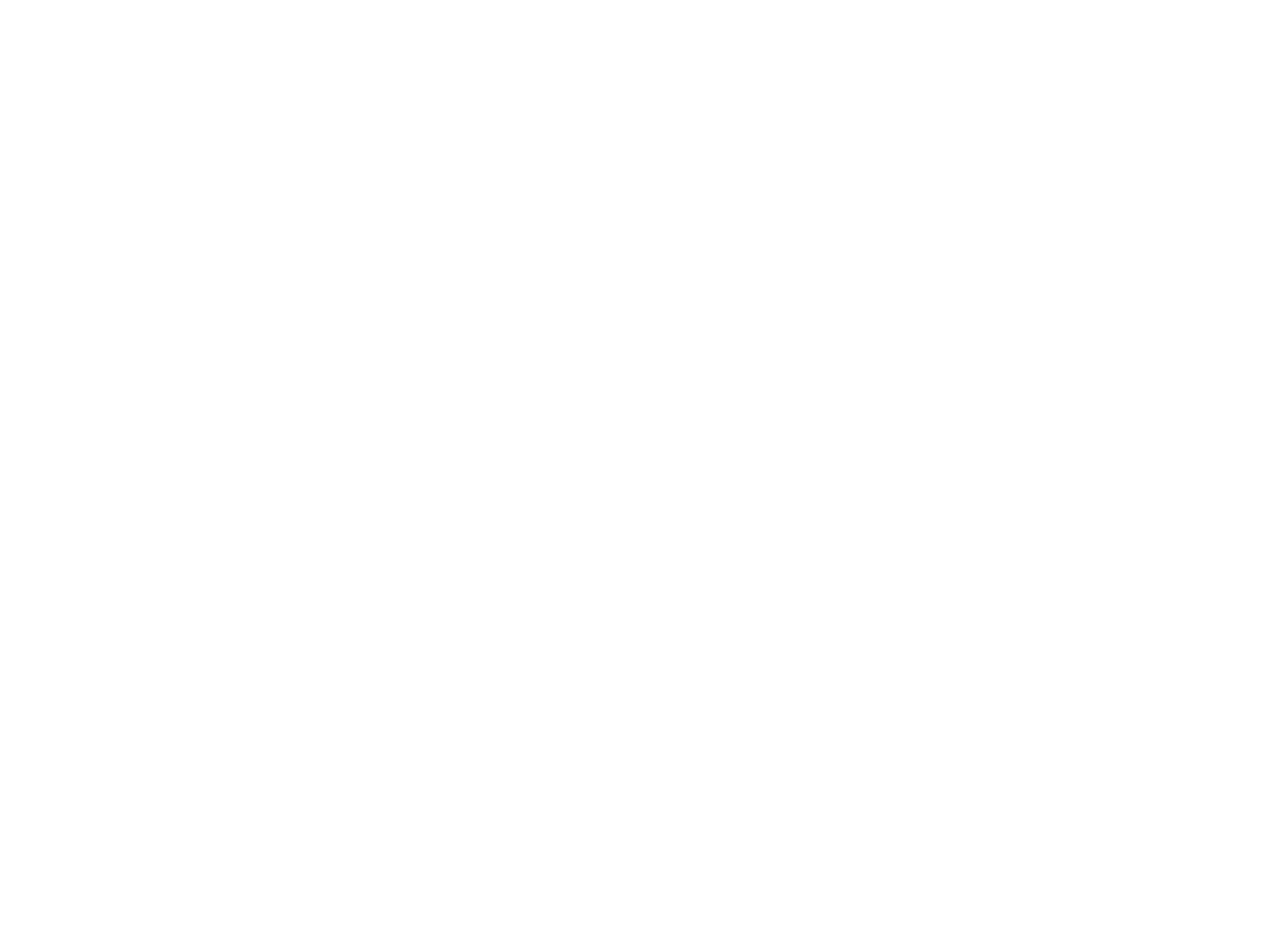
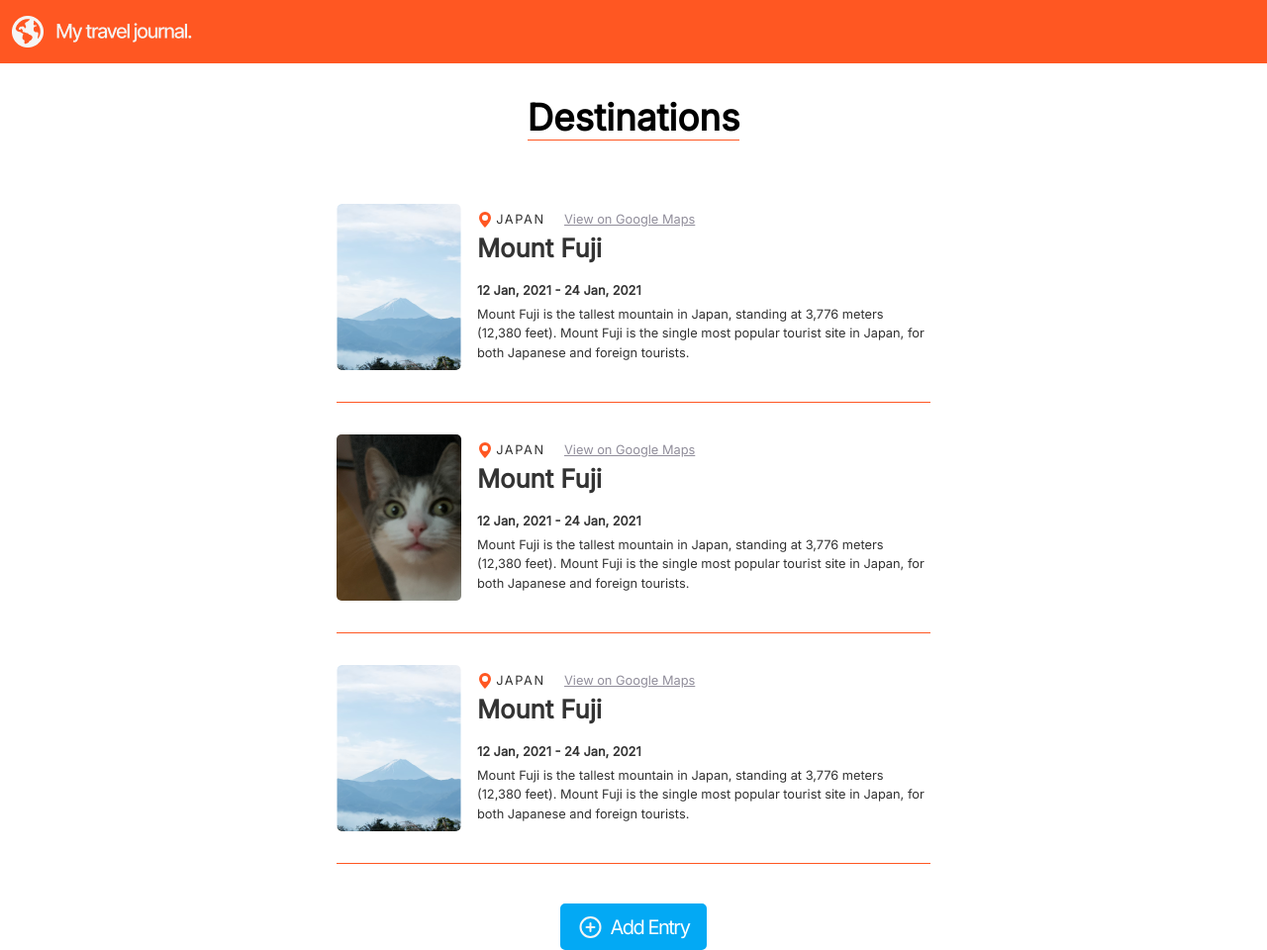
Before and after one commit to ThordurTh/OLA3-travel_destinations, a plain HTML site: page index.html in a window 1280 px wide. Shown: the whole page at 99% size. Before the commit the page ends 800 px from the top, so only its background shows below. Drawn offline with Linux system fonts and the light colour scheme.

Commit message:
index styling done

```diff
--- a/index.html
+++ b/index.html
@@ -5,11 +5,93 @@
     <meta charset="UTF-8">
     <meta name="viewport" content="width=device-width, initial-scale=1.0">
     <link rel="stylesheet" href="style.css">
-    <title>New Destinations</title>
+    <title>Travel Destinations</title>
 </head>
 
 <body>
-
+    <header>
+        <a href="#">
+            <img src="assets/logo.png" alt="logo" />
+        </a>
+    </header>
+    <main>
+        <section>
+            <h1>Destinations</h1>
+            <article>
+                <img src="assets/img1.png" alt="mount fuji">
+                <div class="info">
+                    <span class="location">
+                        <svg xmlns="http://www.w3.org/2000/svg" width="16" height="16" fill="currentColor"
+                            class="bi bi-geo-alt-fill" viewBox="0 0 16 16">
+                            <path
+                                d="M8 16s6-5.686 6-10A6 6 0 0 0 2 6c0 4.314 6 10 6 10zm0-7a3 3 0 1 1 0-6 3 3 0 0 1 0 6z" />
+                        </svg>
+                        Japan
+                        <a href="#">View on Google Maps</a>
+                    </span>
+                    <h2>Mount Fuji</h2>
+                    <span class="date">12 Jan, 2021 - 24 Jan, 2021</span>
+                    <p>Mount Fuji is the tallest mountain in Japan, standing at 3,776 meters (12,380 feet). Mount Fuji
+                        is
+                        the single most popular tourist site in Japan, for both Japanese and foreign tourists.
+                    </p>
+                </div>
+            </article>
+            <article>
+                <img src="assets/img2.png" alt="mount fuji">
+                <div class="info">
+                    <span class="location">
+                        <svg xmlns="http://www.w3.org/2000/svg" width="16" height="16" fill="currentColor"
+                            class="bi bi-geo-alt-fill" viewBox="0 0 16 16">
+                            <path
+                                d="M8 16s6-5.686 6-10A6 6 0 0 0 2 6c0 4.314 6 10 6 10zm0-7a3 3 0 1 1 0-6 3 3 0 0 1 0 6z" />
+                        </svg>
+                        Japan
+                        <a href="#">View on Google Maps</a>
+                    </span>
+                    <h2>Mount Fuji</h2>
+                    <span class="date">12 Jan, 2021 - 24 Jan, 2021</span>
+                    <p>Mount Fuji is the tallest mountain in Japan, standing at 3,776 meters (12,380 feet). Mount Fuji
+                        is
+                        the single most popular tourist site in Japan, for both Japanese and foreign tourists.
+                    </p>
+                </div>
+            </article>
+            <article>
+                <img src="assets/img1.png" alt="mount fuji">
+                <div class="info">
+                    <span class="location">
+                        <svg xmlns="http://www.w3.org/2000/svg" width="16" height="16" fill="currentColor"
+                            class="bi bi-geo-alt-fill" viewBox="0 0 16 16">
+                            <path
+                                d="M8 16s6-5.686 6-10A6 6 0 0 0 2 6c0 4.314 6 10 6 10zm0-7a3 3 0 1 1 0-6 3 3 0 0 1 0 6z" />
+                        </svg>
+                        Japan
+                        <a href="#">View on Google Maps</a>
+                    </span>
+                    <h2>Mount Fuji</h2>
+                    <span class="date">12 Jan, 2021 - 24 Jan, 2021</span>
+                    <p>Mount Fuji is the tallest mountain in Japan, standing at 3,776 meters (12,380 feet). Mount Fuji
+                        is
+                        the single most popular tourist site in Japan, for both Japanese and foreign tourists.
+                    </p>
+                </div>
+            </article>
+            <a class="new_destination" href="/new_destination.html"><svg width="25" height="24" viewBox="0 0 25 24"
+                    fill="none" xmlns="http://www.w3.org/2000/svg">
+                    <g id="plus-circle">
+                        <path id="Vector"
+                            d="M12.5 22C18.0228 22 22.5 17.5228 22.5 12C22.5 6.47715 18.0228 2 12.5 2C6.97715 2 2.5 6.47715 2.5 12C2.5 17.5228 6.97715 22 12.5 22Z"
+                            stroke="#F5F5F5" stroke-width="2" stroke-linecap="round" stroke-linejoin="round" />
+                        <path id="Vector_2" d="M12.5 8V16" stroke="#F5F5F5" stroke-width="2" stroke-linecap="round"
+                            stroke-linejoin="round" />
+                        <path id="Vector_3" d="M8.5 12H16.5" stroke="#F5F5F5" stroke-width="2" stroke-linecap="round"
+                            stroke-linejoin="round" />
+                    </g>
+                </svg>
+                Add Entry</a>
+        </section>
+    </main>
     <script src="script.js"></script>
 </body>
 
--- a/style.css
+++ b/style.css
@@ -0,0 +1,133 @@
+@import url("https://fonts.googleapis.com/css2?family=Inter&display=swap");
+
+:root {
+  --orange: #ff5722;
+  --link: #918e9b;
+  --body: #333333;
+  --button: #03a9f4;
+  --buttonHover: #48c5ff;
+}
+
+/* reset */
+* {
+  margin: 0;
+  padding: 0;
+  box-sizing: border-box;
+  font-family: "Inter", sans-serif;
+}
+
+/* Header */
+header {
+  background-color: var(--orange);
+  height: 64px;
+  a {
+    img {
+      max-width: 100%;
+      width: 290px;
+    }
+  }
+}
+
+/* Main */
+main {
+  max-width: 600px;
+  margin: 0 auto;
+  margin-top: 2rem;
+  color: var(--body);
+}
+
+section {
+  display: flex;
+  justify-content: center;
+  align-items: center;
+  flex-direction: column;
+}
+
+h1 {
+  color: #000;
+  border-bottom: 1px solid var(--orange);
+  margin-bottom: 2rem;
+  display: inline-block;
+  font-size: 2.3rem;
+}
+
+article {
+  display: flex;
+  flex-direction: row;
+  border-bottom: 1px solid var(--orange);
+  padding: 2rem 0;
+  gap: 1rem;
+  img {
+    height: 168px;
+    width: 126px;
+    border-radius: 5px;
+    object-fit: cover;
+  }
+  .info {
+    align-self: center;
+    .location {
+      display: flex;
+      text-transform: uppercase;
+      font-size: 0.8rem;
+      letter-spacing: 0.1rem;
+      gap: 0.2rem;
+      svg {
+        color: var(--orange);
+      }
+      a {
+        letter-spacing: initial;
+        text-transform: none;
+        margin-left: 1rem;
+        color: var(--link);
+      }
+    }
+    h2 {
+      font-style: bold;
+      margin-top: 0.3rem;
+      margin-bottom: 1rem;
+      font-size: 1.6rem;
+    }
+    .date {
+      font-weight: bolder;
+      font-size: 0.8rem;
+    }
+    p {
+      font-size: 0.8rem;
+      margin-top: 0.4rem;
+      line-height: 150%;
+    }
+  }
+}
+
+.new_destination {
+  background-color: var(--button);
+  color: white;
+  /* height: 48px; */
+  padding: 0.6rem 1rem;
+  border-radius: 5px;
+  text-decoration: none;
+  display: flex;
+  align-items: center;
+  gap: 0.5rem;
+  font-size: 20px;
+  letter-spacing: -1.5px;
+  margin-top: 40px;
+  border: 2px solid var(--button);
+  transition: all 0.3s;
+}
+
+.new_destination:hover {
+  background-color: var(--buttonHover);
+  border-color: var(--buttonHover);
+}
+
+.new_destination:active {
+  background-color: white;
+  color: var(--button);
+  border-color: var(--button);
+  transition: all 0s;
+}
+.new_destination:active path {
+  stroke: var(--button);
+  transition: all 0s;
+}
```
Also changed, not shown: new_destination.html (renamed from destinations.html, +4 -2 lines), assets/img1.png (added), assets/img2.png (added), assets/logo.png (added).
